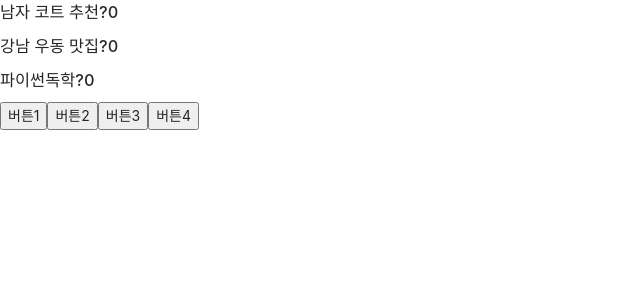
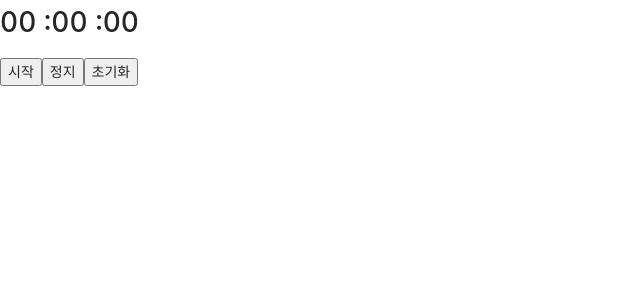
Before and after one commit to 0131ryu/engWord_next, a Next.js app in the folder prepare/front/: page /hello in a window 1280 px wide. Shown: the top 300 px of the page, without its empty margins (0-640 px from the left). Built offline with nearby package versions, Linux system fonts and the light colour scheme.

Commit message:
시간초 바 수정

```diff
--- /dev/null
+++ b/prepare/front/hooks/useCounter.js
@@ -0,0 +1,28 @@
+import React, { useCallback, useEffect, useRef, useState } from "react";
+
+export default (initialValue, ms) => {
+  const [count, setCount] = useState(initialValue);
+  const intervalRef = useRef(null);
+  const start = useCallback(() => {
+    if (intervalRef.current !== null) {
+      return;
+    }
+    intervalRef.current = setInterval(() => {
+      setCount((c) => c + 1);
+    }, ms);
+  }, []);
+
+  const stop = useCallback(() => {
+    if (intervalRef.current === null) {
+      return;
+    }
+    clearInterval(intervalRef.current);
+    intervalRef.current = null;
+  }, []);
+  const reset = useCallback(() => {
+    setCount(0);
+    stop();
+  }, []);
+
+  return { count, start, stop, reset };
+};
--- a/prepare/front/pages/hello.js
+++ b/prepare/front/pages/hello.js
@@ -1,69 +1,38 @@
-import React, { useState } from "react";
+import React, { useCallback, useEffect, useRef, useState } from "react";
+import useCounter from "../hooks/useCounter";
 
 const hello = () => {
-  const [글제목, 글제목변경] = useState([
-    "남자 코트 추천",
-    "강남 우동 맛집",
-    "파이썬독학",
-  ]);
-  const [따봉, 따봉변경] = useState([0, 0, 0]);
+  const [currentHours, setCurrentHours] = useState(0);
+  const [currentMinutes, setCurrentMinutes] = useState(0);
+  const [currentSeconds, setCurrentSeconds] = useState(0);
+  const { count, start, stop, reset } = useCounter(0, 100);
 
-  const [modal, modal변경] = useState(false);
-  const [누른제목, 누른제목변경] = useState(0);
-  const posts = "강남 고기 맛집";
-
-  const 따봉바꾸기1 = () => {
-    let copy = [...따봉];
-    copy[0]++;
-    따봉변경(copy);
+  const timer = () => {
+    const checkMinutes = Math.floor(count / 60);
+    const hours = Math.floor(count / 3600);
+    const minutes = checkMinutes % 60;
+    const seconds = count % 60;
+    setCurrentHours(hours);
+    setCurrentMinutes(minutes);
+    setCurrentSeconds(seconds);
   };
 
-  const 따봉바꾸기2 = () => {
-    let copy = [...따봉];
-    copy[1]++;
-    따봉변경(copy);
-  };
-
-  const 따봉바꾸기3 = () => {
-    let copy = [...따봉];
-    copy[2]++;
-    따봉변경(copy);
-  };
-
-  const spanChange = () => {
-    let copy = [...따봉];
-    console.log("copy", copy);
-    따봉.map((t, i) => {
-      copy[i]++;
-    });
-
-    따봉변경(copy);
-  };
+  useEffect(timer, [count]);
   return (
     <>
-      {글제목.map((글, i) => {
-        return (
-          <div>
-            <h3 className="cursor-pointer" onClick={() => 누른제목변경(i)}>
-              {글}
-              <span onClick={spanChange}>?</span>
-              {따봉[i]}
-            </h3>
-          </div>
-        );
-      })}
-
-      <button className="bg-gray-100" onClick={따봉바꾸기1}>
-        버튼1
+      <h1>
+        {currentHours < 10 ? `0${currentHours}` : currentHours} :
+        {currentMinutes < 10 ? `0${currentMinutes}` : currentMinutes} :
+        {currentSeconds < 10 ? `0${currentSeconds}` : currentSeconds}
+      </h1>
+      <button className="bg-gray-100 m-1" onClick={start}>
+        시작
       </button>
-      <button className="bg-gray-200" onClick={따봉바꾸기2}>
-        버튼2
+      <button className="bg-gray-200 m-1" onClick={stop}>
+        정지
       </button>
-      <button className="bg-gray-300" onClick={따봉바꾸기3}>
-        버튼3
-      </button>
-      <button className="bg-gray-400" onClick={spanChange}>
-        버튼4
+      <button className="bg-gray-300 m-1" onClick={reset}>
+        초기화
       </button>
     </>
   );
```
Also changed, not shown: prepare/front/components/game/GameForm.js (+6 -9 lines).
